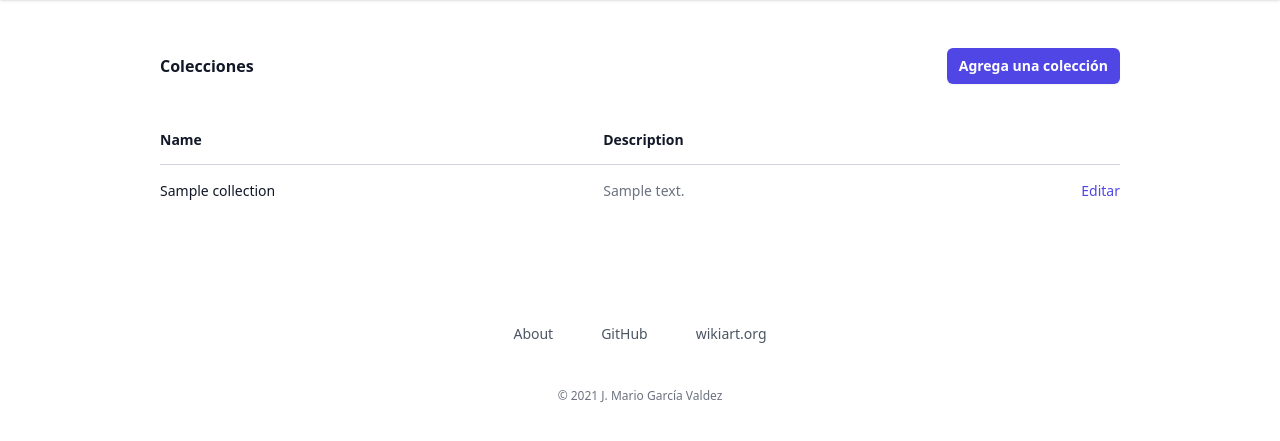
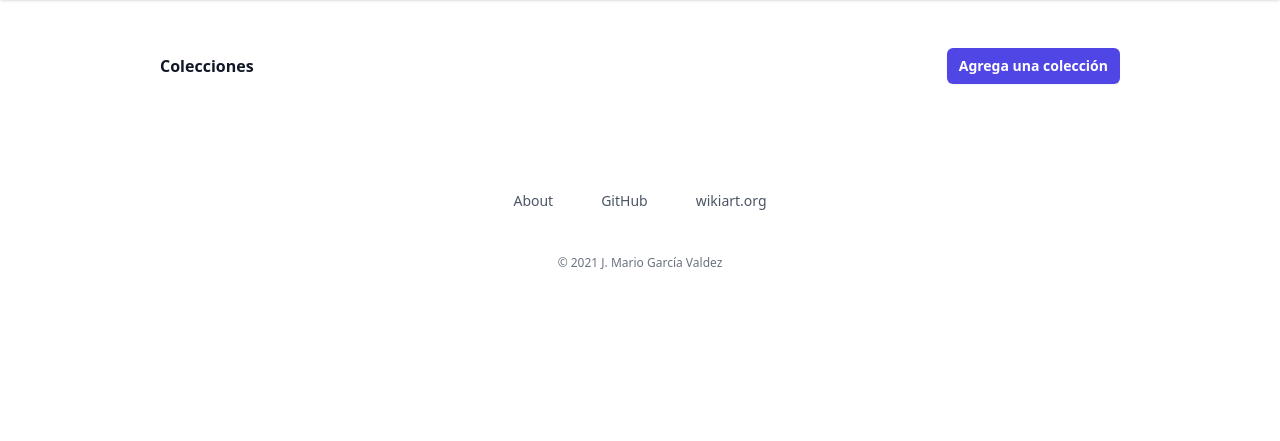
Before and after one commit to DamianRS-TEC/ArtProyect, a Django app: template collection/templates/collection/collections.html in a window 1280 px wide. Shown: the part 64-505 px from the top of the page. Run offline with Django 3.2, Linux system fonts and the light colour scheme; the template is opened without the code that fills it: most values are stand-ins (such as "Sample title", 1, 10 or a date in 2020); style sheets or scripts are compiled from the project's sources; some libraries are stand-ins or nearby versions.

Commit message:
Update collections.html

```diff
--- a/collection/templates/collection/collections.html
+++ b/collection/templates/collection/collections.html
@@ -18,7 +18,7 @@
                     >Agrega una colección</button>
       </div>
     </div>
-    <div id="add-collection-content" class="mt-8 flow-root">
+    <div id="add-collection-content" class="mt-8 flow-root" style="display: none;">
       <div class="-mx-4 -my-2 overflow-x-auto sm:-mx-6 lg:-mx-8">
         <div class="inline-block min-w-full py-2 align-middle sm:px-6 lg:px-8">
           <table class="min-w-full divide-y divide-gray-300">
@@ -44,15 +44,12 @@
 
 <script>
 document.addEventListener("DOMContentLoaded", function () {
-  const addButton = document.getElementById("add-collection-button-container");
+  const addButtonContainer = document.getElementById("add-collection-button-container");
+  const addCollectionContent = document.getElementById("add-collection-content");
 
-  addButton.addEventListener("click", function () {
-    addButton.style.display = "none";
-  });
-
-  // Evento para mostrar nuevamente el botón después de enviar el formulario
-  document.body.addEventListener("hx-success", function () {
-    addButton.style.display = "block";
+  addButtonContainer.addEventListener("click", function () {
+    // Mostrar el contenido del formulario al hacer clic en el botón
+    addCollectionContent.style.display = "block";
   });
 });
 </script>
```
